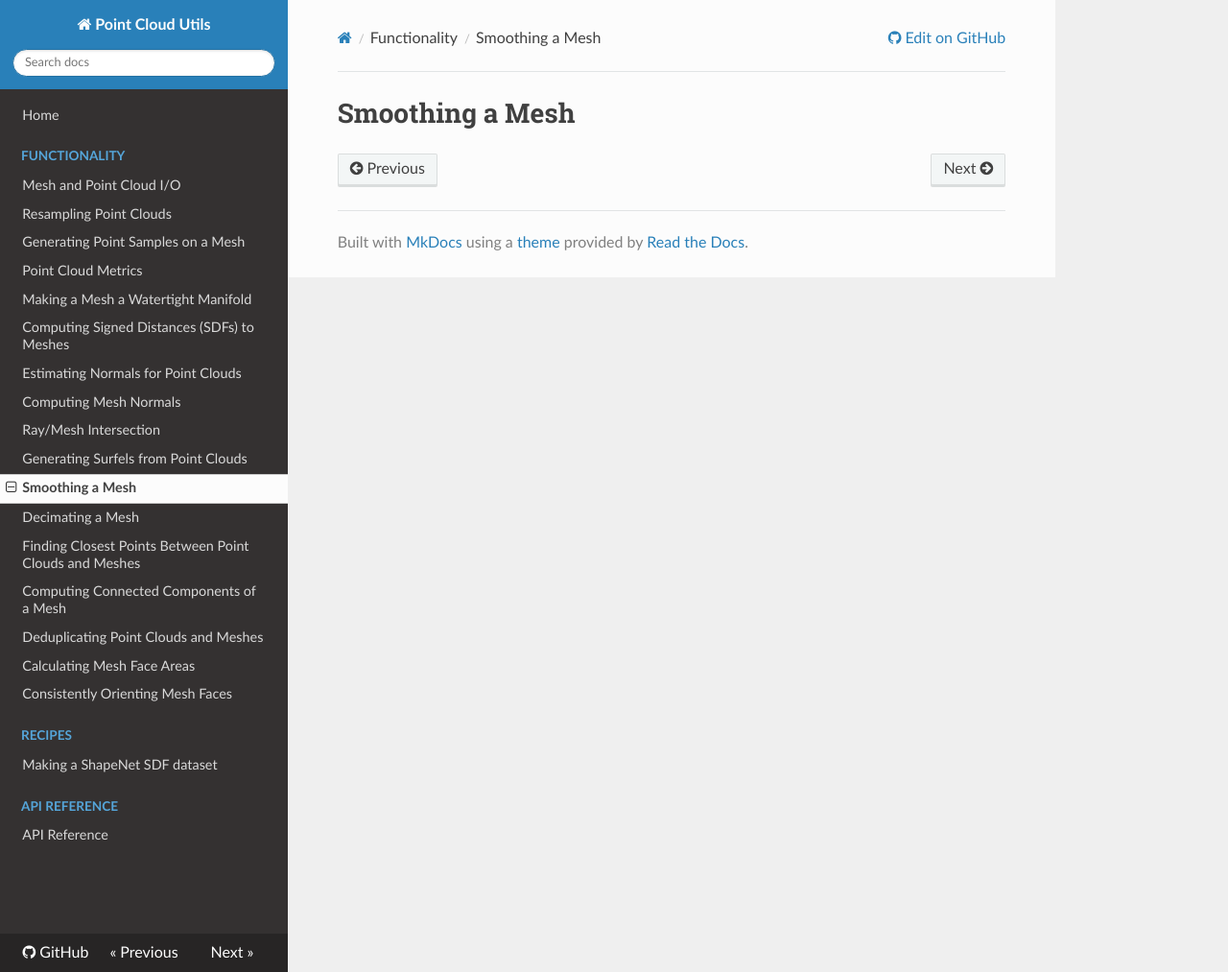
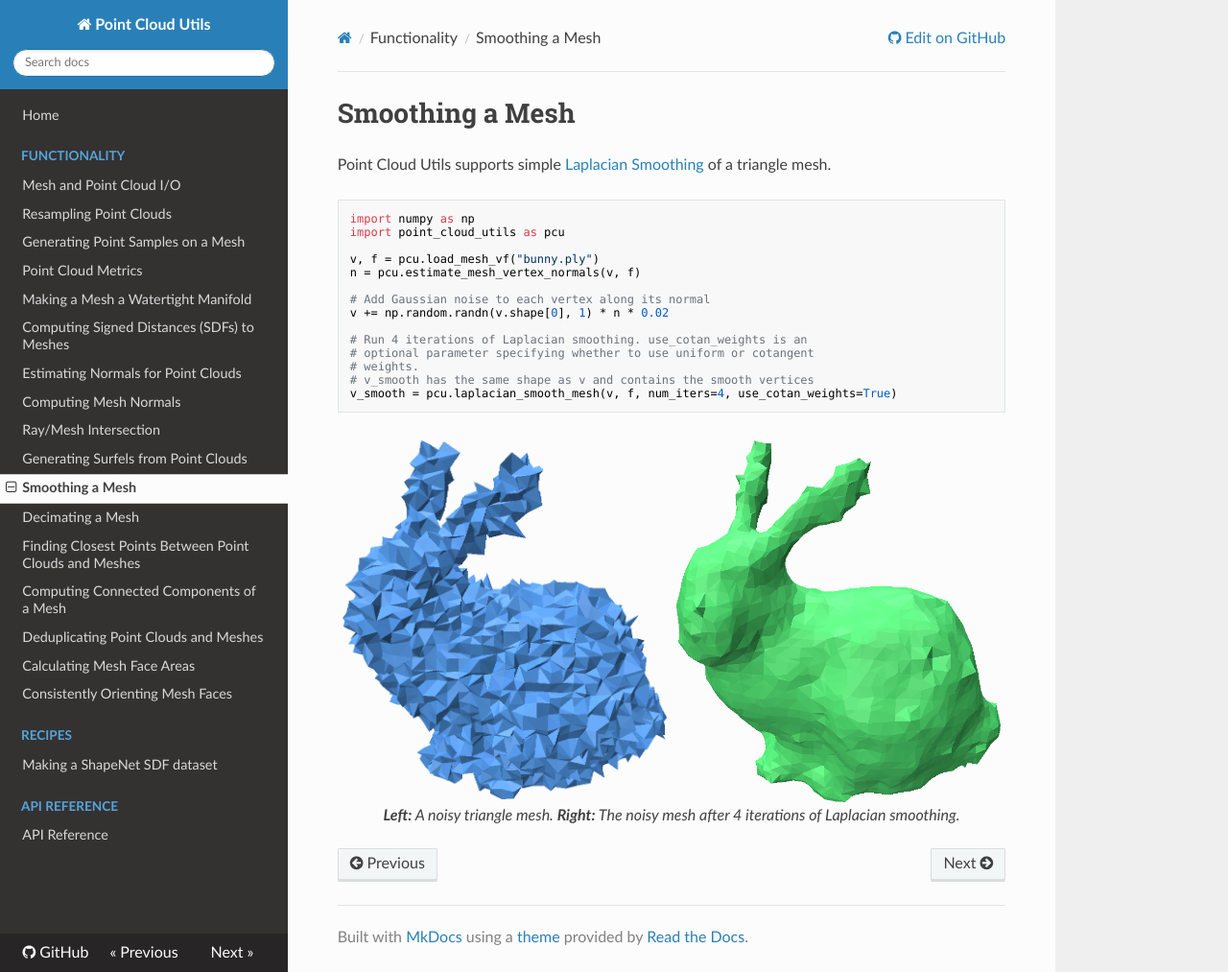
Before and after one commit to fwilliams/point-cloud-utils, an MkDocs documentation site: the page built from docs/docs/sections/mesh_smoothing.md, in a window 1280 px wide and 1013 px high. Shown: the whole window at 96% size. Built offline with MkDocs 1.6.1, drawn with Linux system fonts in a browser that asks for light colours; nearby versions of some CDN libraries.

Commit message:
mesh smoothing docs

````diff
--- a/docs/docs/sections/mesh_smoothing.md
+++ b/docs/docs/sections/mesh_smoothing.md
@@ -1 +1,30 @@
 # Smoothing a Mesh
+Point Cloud Utils supports simple [Laplacian Smoothing](https://en.wikipedia.org/wiki/Laplacian_smoothing) of a triangle mesh.
+
+```python
+import numpy as np
+import point_cloud_utils as pcu
+
+v, f = pcu.load_mesh_vf("bunny.ply")
+n = pcu.estimate_mesh_vertex_normals(v, f)
+
+# Add Gaussian noise to each vertex along its normal
+v += np.random.randn(v.shape[0], 1) * n * 0.02
+
+# Run 4 iterations of Laplacian smoothing. use_cotan_weights is an
+# optional parameter specifying whether to use uniform or cotangent
+# weights.
+# v_smooth has the same shape as v and contains the smooth vertices
+v_smooth = pcu.laplacian_smooth_mesh(v, f, num_iters=4, use_cotan_weights=True)
+```
+<p align="center">
+  <div class="row">
+    <div class="column" style="float: left; width: 50%; padding: 5px;">
+      <img src="../../imgs/mesh_noisy.png" alt="A noisy triangle mesh" style="width:100%">
+    </div>
+    <div class="column" style="float: left; width: 50%; padding: 5px;">
+      <img src="../../imgs/mesh_smooth_4_iters.png" alt="A smoothed version of the noisy mesh" style="width:100%">
+    </div>
+    <figcaption style="text-align: center; font-style: italic;"><b>Left:</b> A noisy triangle mesh. <b>Right:</b> The noisy mesh after 4 iterations of Laplacian smoothing.</figcaption>
+  </div>
+</p>
````
Also changed, not shown: docs/docs/imgs/mesh_noisy.png (added), docs/docs/imgs/mesh_smooth_1_iter.png (added), docs/docs/imgs/mesh_smooth_4_iters.png (added).
